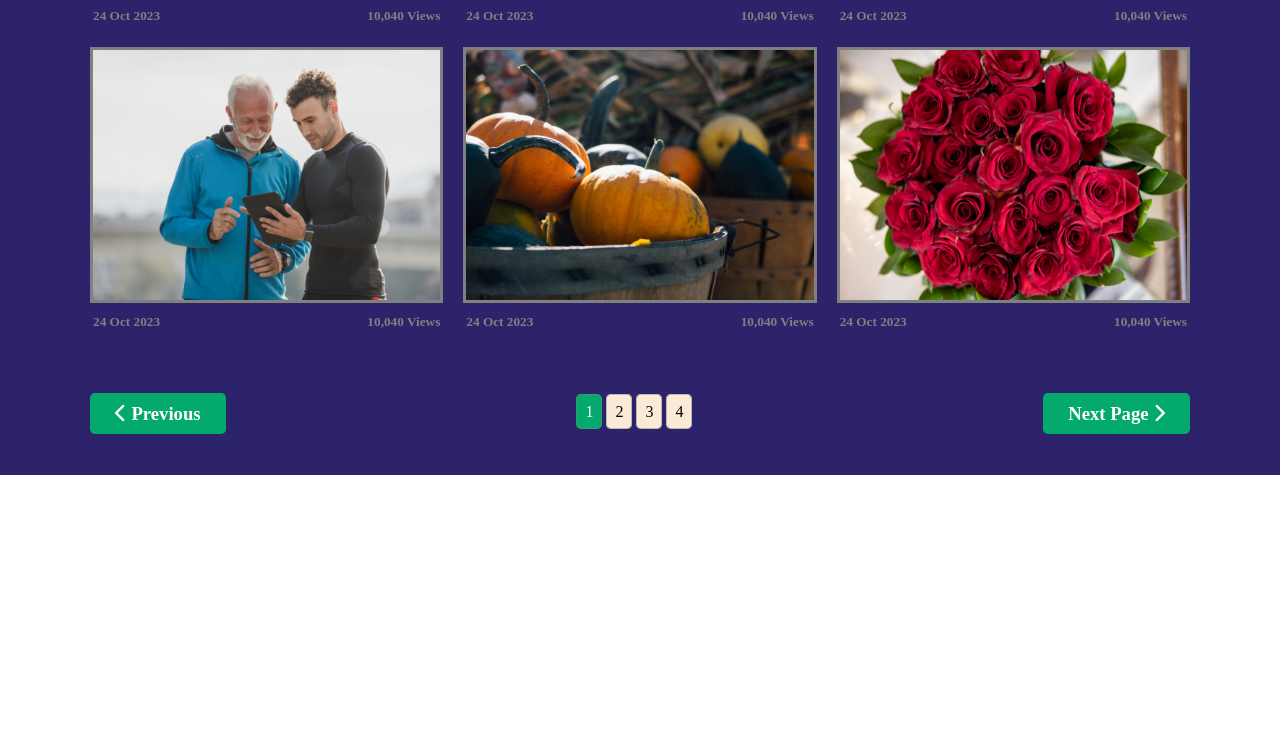
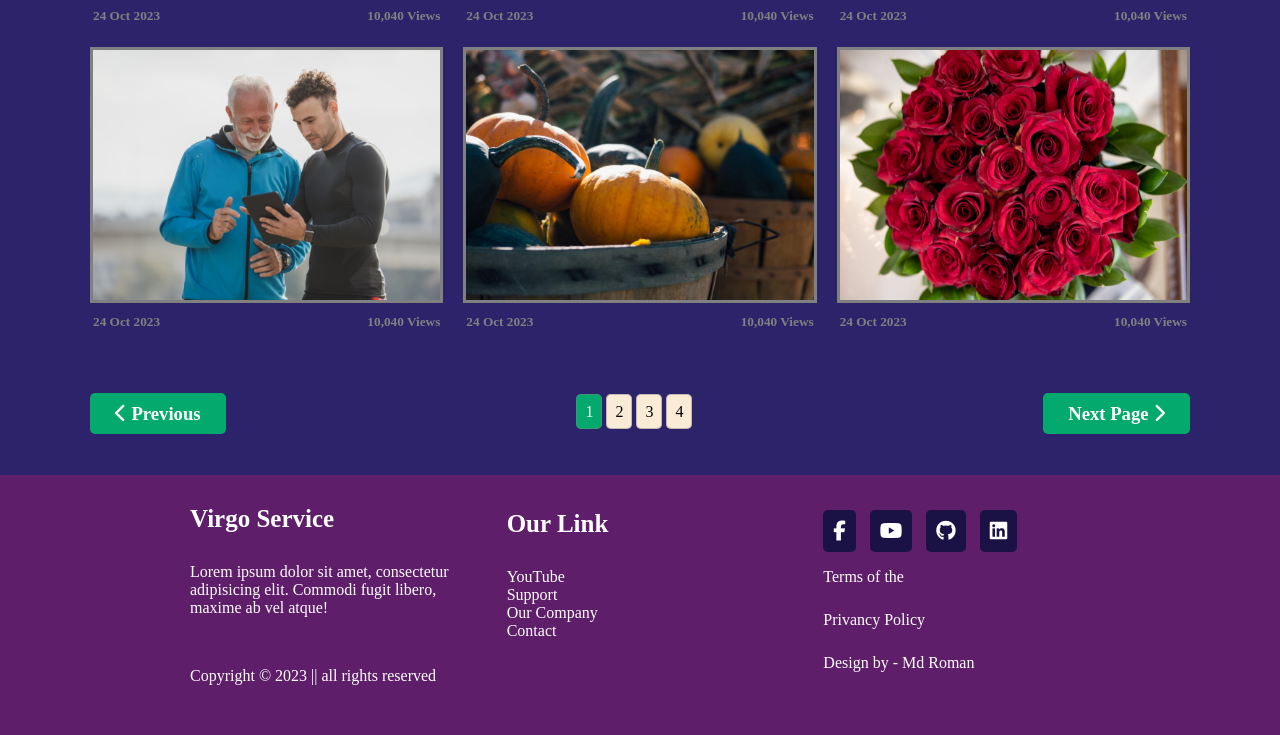
Before and after one commit to Shikhtahoba/Second-Website, a plain HTML site: page index.html in a window 1280 px wide. Shown: the part 1470-2205 px from the top of the page. Before the commit the page ends 1945 px from the top, so only its background shows below. Drawn offline with Linux system fonts and the light colour scheme.

Commit message:
footer commit section

```diff
--- a/index.html
+++ b/index.html
@@ -191,6 +191,7 @@
 
          </div>
 
+         <!-- previous button code start -->
 
          <div class="previous-button">
             <h3><a href="#"><i class="fas fa-chevron-left"></i> Previous</a></h3>
@@ -206,5 +207,39 @@
 
     </div>
 </main>
+
+
+<!-- footer section code start -->
+
+  <footer>
+
+    <div class="footer-container">
+        <div class="footer-1">
+            <h3>Virgo Service</h3>
+            <p>Lorem ipsum dolor sit amet, consectetur adipisicing elit. Commodi fugit libero, maxime ab vel atque!</p>
+            <p>Copyright &copy; 2023 || all rights reserved</p>
+        </div>
+
+        <div class="footer-2">
+             <h3>Our Link</h3>
+             <p><a href="#">YouTube</a></p>
+             <p><a href="#">Support</a></p>
+             <p><a href="#">Our Company</a></p>
+             <p><a href="#">Contact</a></p>
+        </div>
+        <div class="footer-3">
+             <div>
+                <a href="#"><i class="fab fa-facebook-f"></i></a>
+                <a href="#"><i class="fab fa-youtube"></i></a>
+                <a href="#"><i class="fab fa-github"></i></a>
+                <a href="#"><i class="fab fa-linkedin"></i></a>
+             </div>
+             <p>Terms of the</p>
+             <p>Privancy Policy</p>
+             <p>Design by - Md Roman</p>
+        </div>
+
+    </div>
+  </footer>
 </body>
 </html>
--- a/style.css
+++ b/style.css
@@ -161,3 +161,54 @@ main{
     background-color: #04AA6D;
     color: white;
 }
+
+
+/* footer section code start */
+
+footer{
+    background-color: #5F1E69;
+    color: white;
+}
+
+.footer-container{
+    width: 900px;
+    margin: 0px auto;
+    display: grid;
+    grid-template-columns: repeat(3,1fr);
+    justify-content: space-between;
+    grid-gap: 50px;
+}
+.footer-1 h3{
+    font-size: 25px;
+    padding: 30px 0px;
+}
+.footer-1:first-child p{
+    margin-bottom: 50px;
+}
+.footer-2 h3{
+    font-size: 25px;
+    padding: 30px 0px;
+    margin-top: 5px;
+}
+.footer-2 a{
+    text-decoration: none;
+    color: white;
+}
+.footer-3 p{
+    margin-bottom: 10px;
+    margin-top: 25px;
+}
+.footer-3{
+    margin-top: 15px;
+    padding: 30px 0px;
+
+}
+.footer-3 div a{
+    font-size: 20px;
+    color: white;
+    margin-bottom: 20px;
+    margin-right: 10px;
+    background-color: #1A1244;
+    padding: 10px;
+    border-radius: 5px;
+}
```
